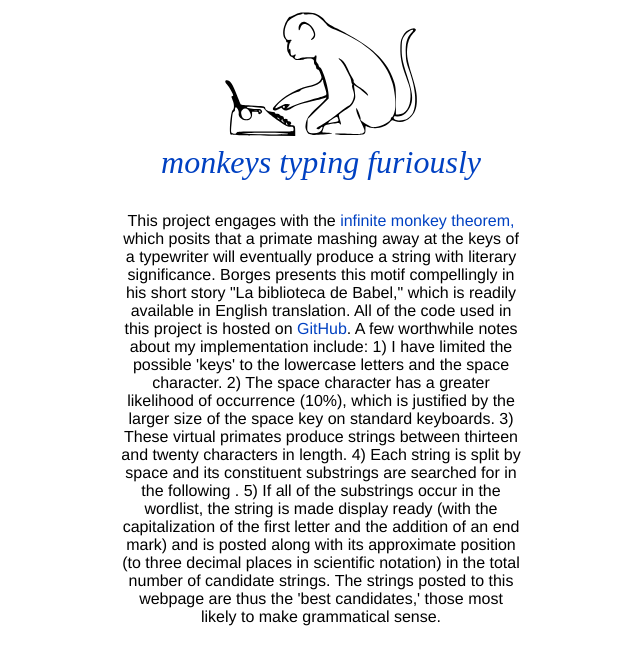
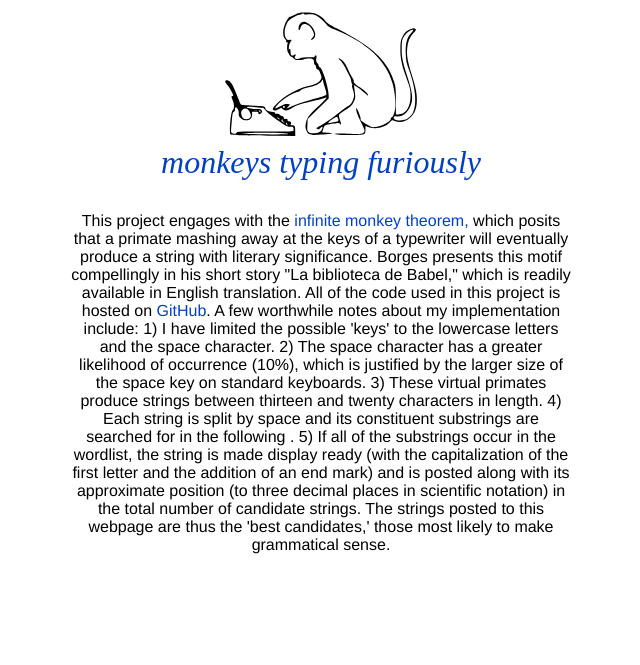
Before and after one commit to mgorenstein/monkeystypingfuriously, a Jekyll site: the page built from about.html, in a window 1280 px wide. Shown: the top 665 px of the page, without its empty margins (319-959 px from the left). Built offline with Jekyll 4.4.1, drawn with Linux system fonts in a browser that asks for light colours; some web fonts are replaced; Markdown is read by kramdown in place of the engine named in the settings.

Commit message:
larger div

```diff
--- a/css/main.css
+++ b/css/main.css
@@ -6,7 +6,7 @@ body {
     }
 
     .about {
-        width: 400px;
+        width: 500px;
         padding: 10px;
         margin:0 auto;
     }
```
